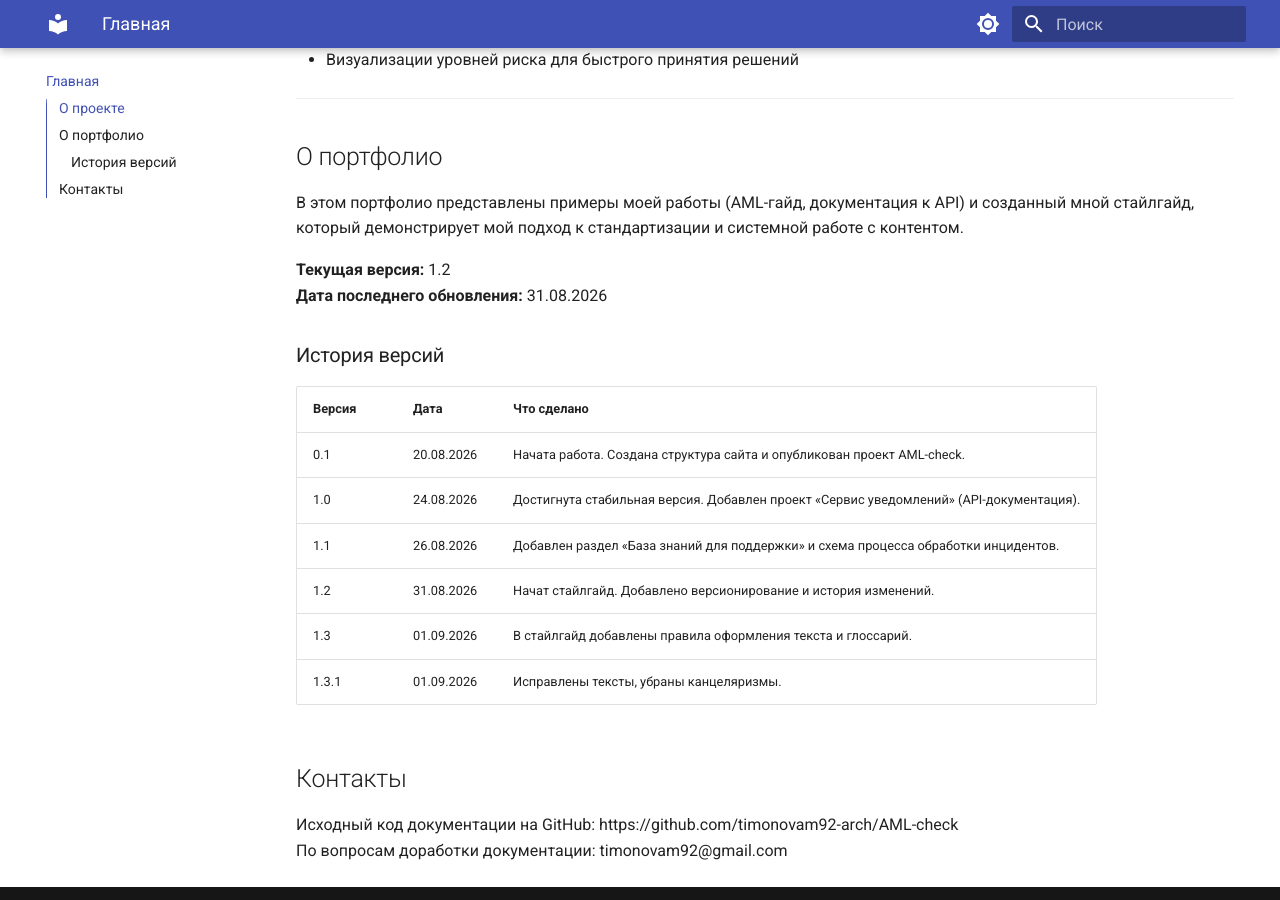
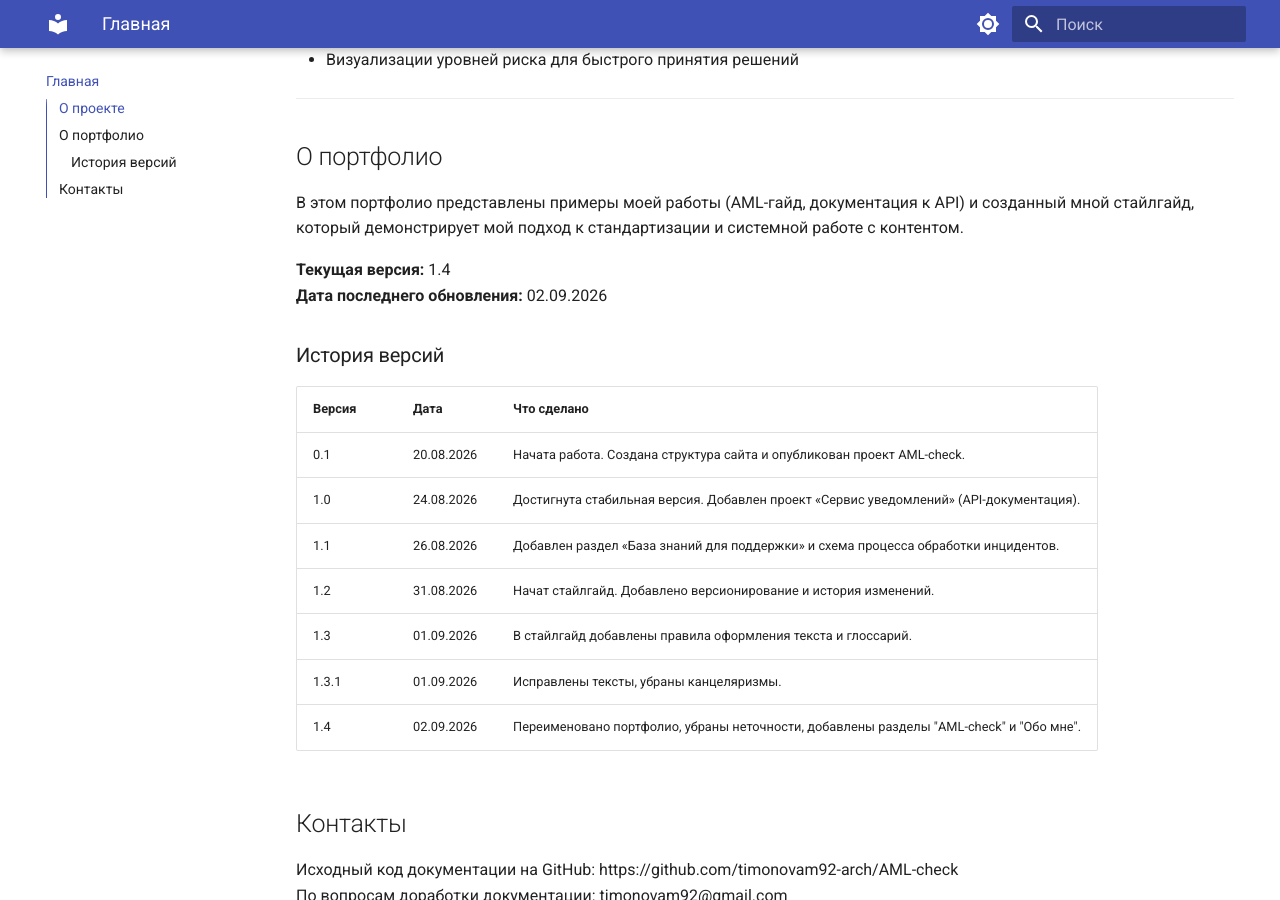
Before and after one commit to timonovam92-arch/AML-check, an MkDocs documentation site: the page built from docs/index.md, in a window 1280 px wide and 900 px high, scrolled down 499 px. Built offline with MkDocs 1.6.1 and Material for MkDocs 9.7.7, drawn with Linux system fonts in a browser that asks for light colours; some of the changed text lies outside the part shown.

Commit message:
Переименовала портфолио, убрала неточности, добавила разделы AML-check и Обо мне.

```diff
--- a/docs/index.md
+++ b/docs/index.md
@@ -20,8 +20,8 @@
 
 В этом портфолио представлены примеры моей работы (AML-гайд, документация к API) и созданный мной стайлгайд, который демонстрирует мой подход к стандартизации и системной работе с контентом.
 
-**Текущая версия:** 1.2
-**Дата последнего обновления:** 31.08.2026
+**Текущая версия:** 1.4
+**Дата последнего обновления:** 02.09.2026
 
 ### История версий
 
@@ -33,6 +33,7 @@
 | 1.2 | 31.08.2026 | Начат стайлгайд. Добавлено версионирование и история изменений. |
 | 1.3 | 01.09.2026 | В стайлгайд добавлены правила оформления текста и глоссарий. |
 | 1.3.1 | 01.09.2026 | Исправлены тексты, убраны канцеляризмы. |
+| 1.4 | 02.09.2026 | Переименовано портфолио, убраны неточности, добавлены разделы "AML-check" и "Обо мне". |
 
 ## Контакты
 Исходный код документации на GitHub: https://github.com/timonovam92-arch/AML-check <br>
--- a/mkdocs.yml
+++ b/mkdocs.yml
@@ -1,4 +1,4 @@
-site_name: Гайд по проверке AML
+site_name: Портфолио технического писателя
 site_description: Инструкция, которая поможет отследить происхождение средств и избежать блокировок до отправки транзакции
 theme:
   name: material
@@ -20,6 +20,7 @@
     - toc.integrate
 nav:
   - Главная: index.md
+  - Обо мне: about.md
   - Проверка AML:
     - AML-check: aml-check.md
     - Интерпретация результатов проверки: risk-interpretation.md
```
Also changed, not shown: other parts of docs/index.md (+1 -1 lines), docs/about.md (added, +31 -0 lines).
